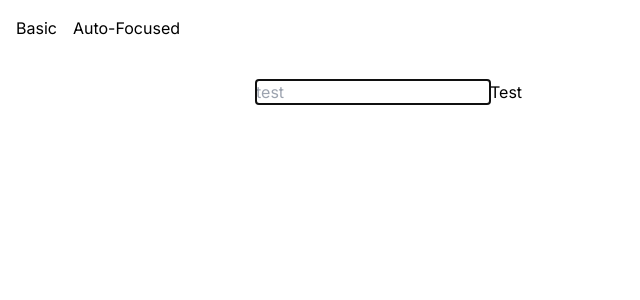
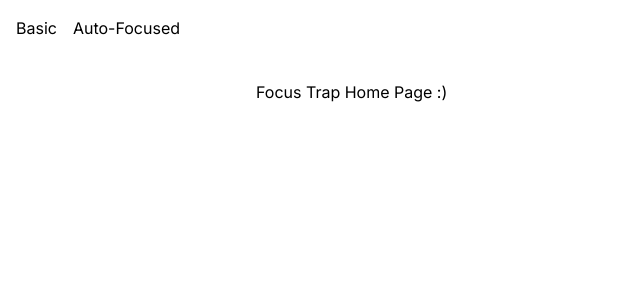
Before and after one commit to Matin297/focus-trap, a Next.js app: page / in a window 1280 px wide. Shown: the top 300 px of the page, without its empty margins (0-640 px from the left). Built offline with nearby package versions, Linux system fonts and the light colour scheme.

Commit message:
remove examples from home page

```diff
--- a/app/page.tsx
+++ b/app/page.tsx
@@ -1,14 +1,3 @@
-import FocusTrap from "@/components/FocusTrap";
-
 export default function Home() {
-  return (
-    <div>
-      <FocusTrap>
-        <form>
-          <input placeholder="test" />
-          <button>Test</button>
-        </form>
-      </FocusTrap>
-    </div>
-  );
+  return <h1>Focus Trap Home Page :)</h1>;
 }
```
